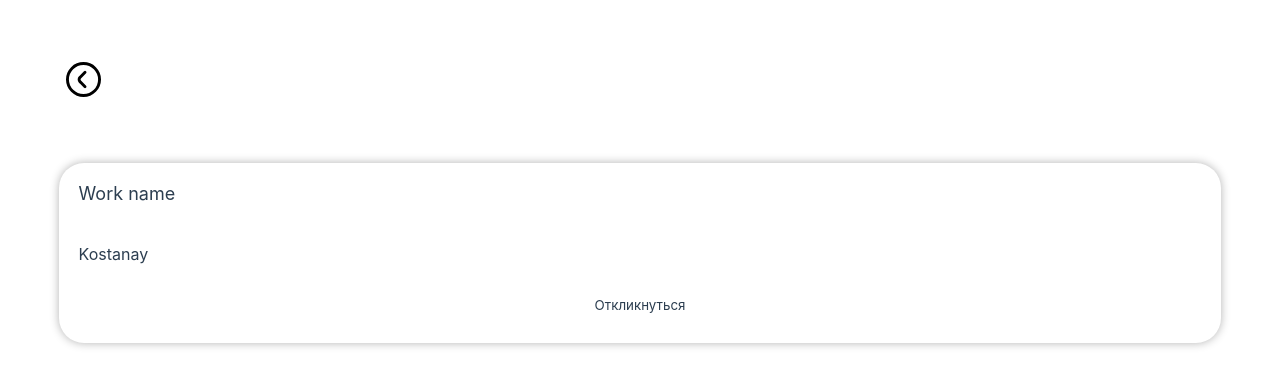
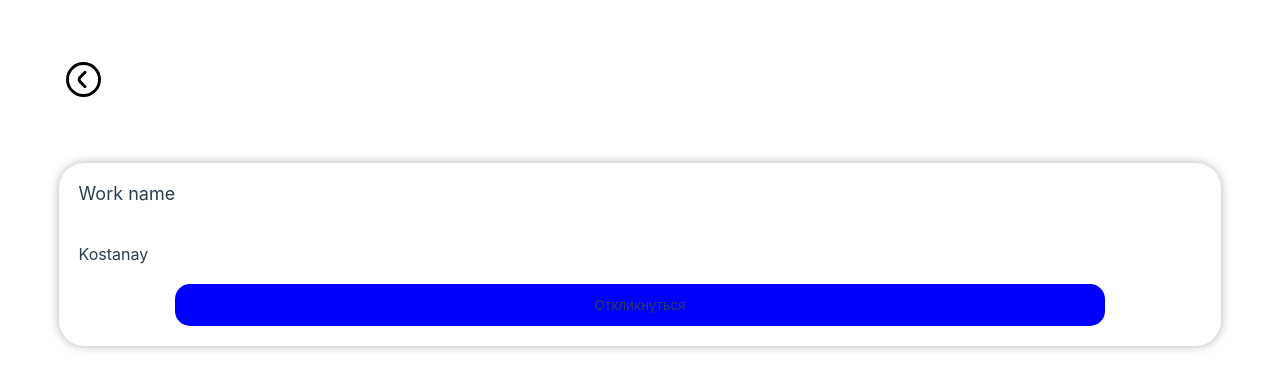
Before and after one commit to Kuanysh-kst/WebAppTelegram, a Vue app: page /search in a window 1280 px wide. Shown: the top 388 px of the page. Built offline with nearby package versions, Linux system fonts and the light colour scheme; no server answers.

Commit message:
added new fixes
Signed-off-by: Kuanysh <90975457+Kuanysh-kst@users.noreply.github.com>

```diff
--- a/src/components/VacancyCard.vue
+++ b/src/components/VacancyCard.vue
@@ -28,19 +28,15 @@
     color:var(--tg-theme-text-color);
 }
 
-.job-naming {
-}
-
 .city-naming {
     margin-bottom: 20px;
 }
 
 .check-button {
-    padding-top: 13px;
+    padding: 13px 0;
     width: 80%;
-    height: 30px;
-    /* background-color: blue; */
-    background-color: var(--tg-theme-button-color);
+    background-color: blue;
+    /* background-color: var(--tg-theme-button-color); */
     margin-left: 10%;
     margin-right: 10%;
     margin-bottom: 20px;
@@ -56,7 +52,6 @@
     margin-top: 5%;
     margin-right: 4%;
     margin-left: 4%;
-    height: 180px;
     background-color: var(--tg-theme-bg-color);
     border-radius: 25px;
     box-shadow: 0 0 10px rgba(0, 0, 0, 0.3);
```
